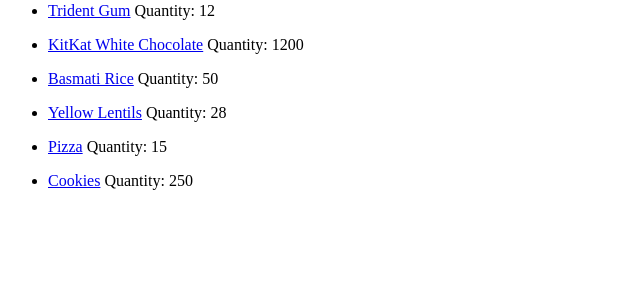
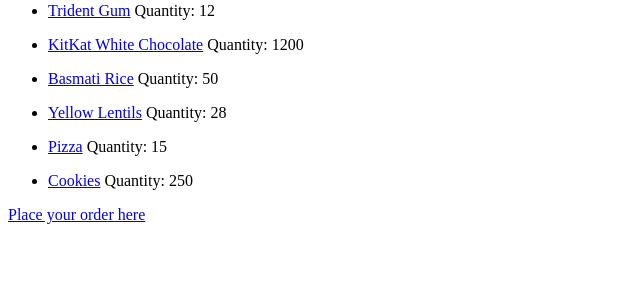
Before and after one commit to vikkysri77/groclist, a Django app: page /items/ in a window 1280 px wide. Shown: the part 282-582 px from the top of the page, without its empty margins (0-640 px from the left). Run offline with Django 4.2, Linux system fonts and the light colour scheme; data comes from the database, SQL or seed files in the repository.

Commit message:
fixed a rebase mistake

```diff
--- a/templates/myapp1/items.html
+++ b/templates/myapp1/items.html
@@ -43,6 +43,6 @@
     {% endif %}
 {% endfor %}
 </ul>
-<p><a href="http://127.0.0.1:8000/placeorder/"> </a></p>
+<p><a href="http://127.0.0.1:8000/placeorder/">Place your order here </a></p>
 </body>
 </html>
```
